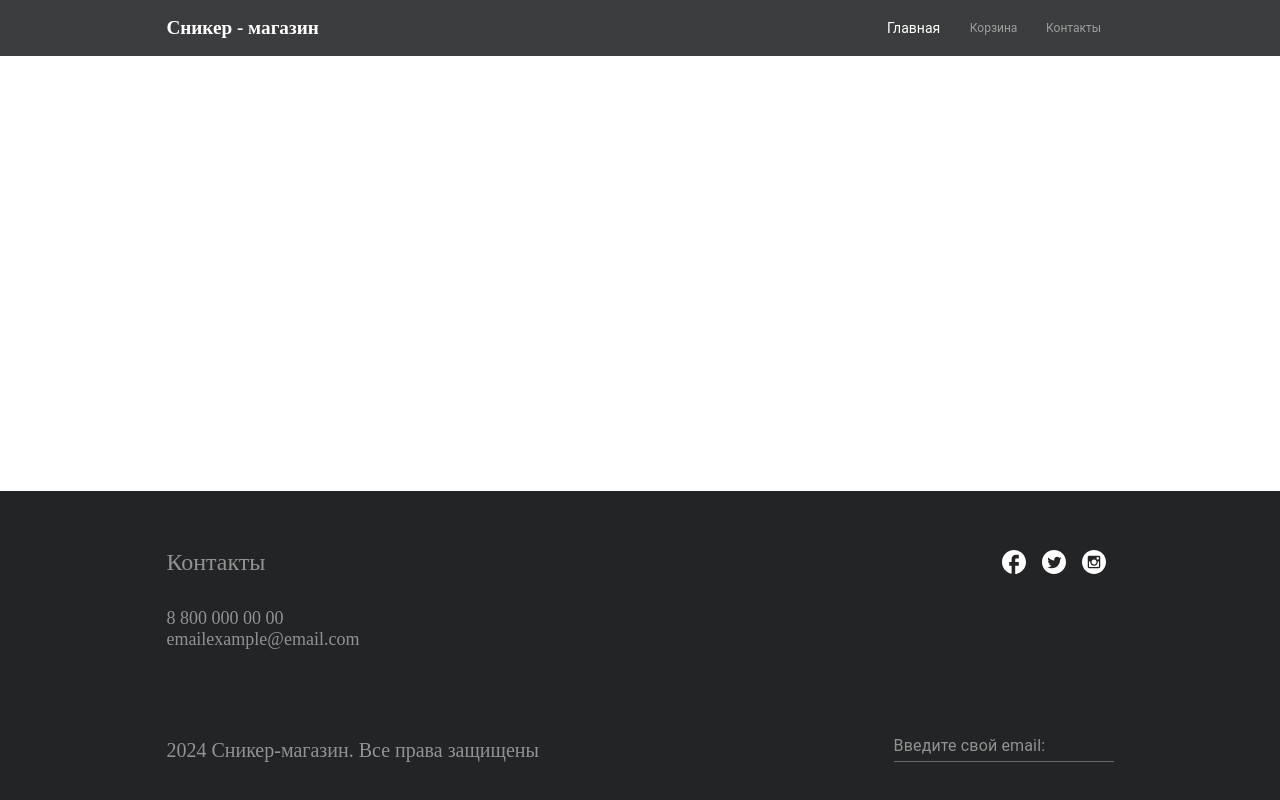
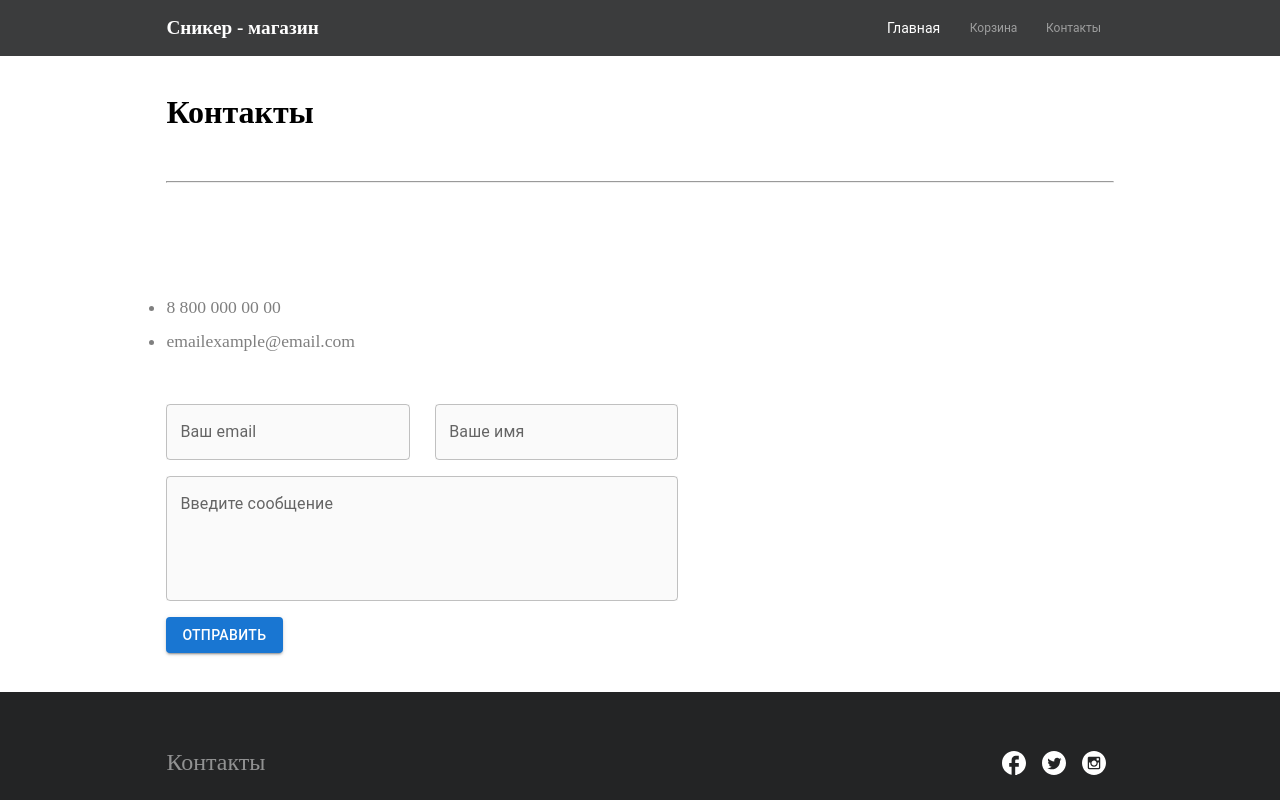
Before and after one commit to svetks0504-sudo/snikers_project, a React (Vite) app: page /contact in a window 1280 px wide. Shown: the top 800 px of the page. Built offline with nearby package versions, Linux system fonts and the light colour scheme; no server answers.

Commit message:
start Contact component

```diff
--- a/src/components/productsProvider/index.jsx
+++ b/src/components/productsProvider/index.jsx
@@ -28,13 +28,13 @@ function ProductProvider({ children }) {
       const product = products.find((elem) => elem.id === id);
       if (!product) return;
 
-      const response = await axios.post(`${BASE_URL}/cartData`, {
+      await axios.post(`${BASE_URL}/cartData`, {
         name: product.name,
         image: product.image,
         price: product.price
       });
 
-        setCartData((prev)=>[...prev, response.data]);
+        fetchCartData();
 
     }catch (error){
       console.log(error)
@@ -45,7 +45,7 @@ function ProductProvider({ children }) {
   const deleteFromCart = async (id) => {
   try {
     await axios.delete(`${BASE_URL}/cartData/${id}`)
-    setCartData(prev => prev.filter((elem) => elem.id !== id)) ;
+    fetchCartData();
 
 }catch(error){
   console.log(error)
--- a/src/pages/cart/index.jsx
+++ b/src/pages/cart/index.jsx
@@ -12,9 +12,6 @@ function Cart() {
     return cartData.map((elem) => render(elem));
   }
 
-  useEffect(() => {
-    fetchCartData();
-  }, []);
 
   function sumPrice() {
     return cartData.reduce((acc, elem) => {
--- a/src/pages/contact/index.jsx
+++ b/src/pages/contact/index.jsx
@@ -1,7 +1,119 @@
+import styles from './styles.module.css'
+import {Box, Button, TextField } from '@mui/material'
+import { useForm } from 'react-hook-form';
+
 function Contact(){
+    const {
+        register,
+        handleSubmit,
+        formState: {errors}
+    } = useForm();
+
     return(
-        <></>
+        <Box sx={{ padding: "3vw 13vw" }}>
+        <Box >
+      <h1>Контакты</h1>
+      <hr className={styles.lineTop} />
+      </Box>
+      <ul>
+        <li>8 800 000 00 00</li>
+        <li>emailexample@email.com</li>
+      </ul>
+
+      <Box
+      component="form"
+      onSubmit={handleSubmit()}
+      autoComplete="off"
+      sx={{
+        display: "flex",
+        flexDirection: "column",
+        alignItems: "flex-start",
+        gap: 2,
+        width: "40vw",
+        mt: "3vw"
+      }}
+    >
+        <Box sx={{display: "flex",
+            gap:"2vw",
+            width:"100%",
+        }}>
+      <TextField
+        label="Ваш email"
+        {...register("email", {
+          required: "Введите email"
+        })}
+        error={!!errors.email}
+        helperText={errors.email?.message}
+        sx={{width:"100%",
+        backgroundColor: "rgba(250, 250, 250, 1)",
+        }}
+      />
+      <TextField
+        label="Ваше имя"
+        {...register("name", {
+          required: "Введите имя"
+        })}
+        error={!!errors.name}
+        helperText={errors.name?.message}
+        sx={{width:"100%",
+        backgroundColor: "rgba(250, 250, 250, 1)",
+        }}
+      />
+      </Box>
+      <TextField
+        label="Введите сообщение"
+        multiline
+        rows={4}
+        {...register("message", {
+          required: "Введите сообщение"
+        })}
+        error={!!errors.message}
+        helperText={errors.message?.message}
+        sx={{width:"100%",
+        backgroundColor: "rgba(250, 250, 250, 1)",
+        }}
+      />
+      <Button type="submit" variant="contained">
+        Отправить
+      </Button>
+    </Box>
+
+      </Box>
     )
 }
 
 export default Contact;
+
+/*
+
+    <Box
+      component="form"
+      sx={{ '& .MuiTextField-root': { m: 1, width: '25ch' } }}
+      noValidate
+      autoComplete="off"
+    >
+      <div>
+        <TextField
+          error
+          id="outlined-error"
+          label="Error"
+          defaultValue="Hello World"
+        />
+        <TextField
+          error
+          id="outlined-error-helper-text"
+          label="Error"
+          defaultValue="Hello World"
+          helperText="Incorrect entry."
+        />
+        <TextField
+          error
+          id="filled-error"
+          label="Error"
+          defaultValue="Hello World"
+          variant="filled"
+        />
+      </div>
+    </Box>
+  );
+}*/
--- /dev/null
+++ b/src/pages/contact/styles.module.css
@@ -0,0 +1,8 @@
+.lineTop{
+    margin: 50px 0 114px;
+}
+li{
+    color: rgba(0, 0, 0, 0.5);
+    font-size: 1.1rem;
+    padding-bottom: 13px;
+}
```
